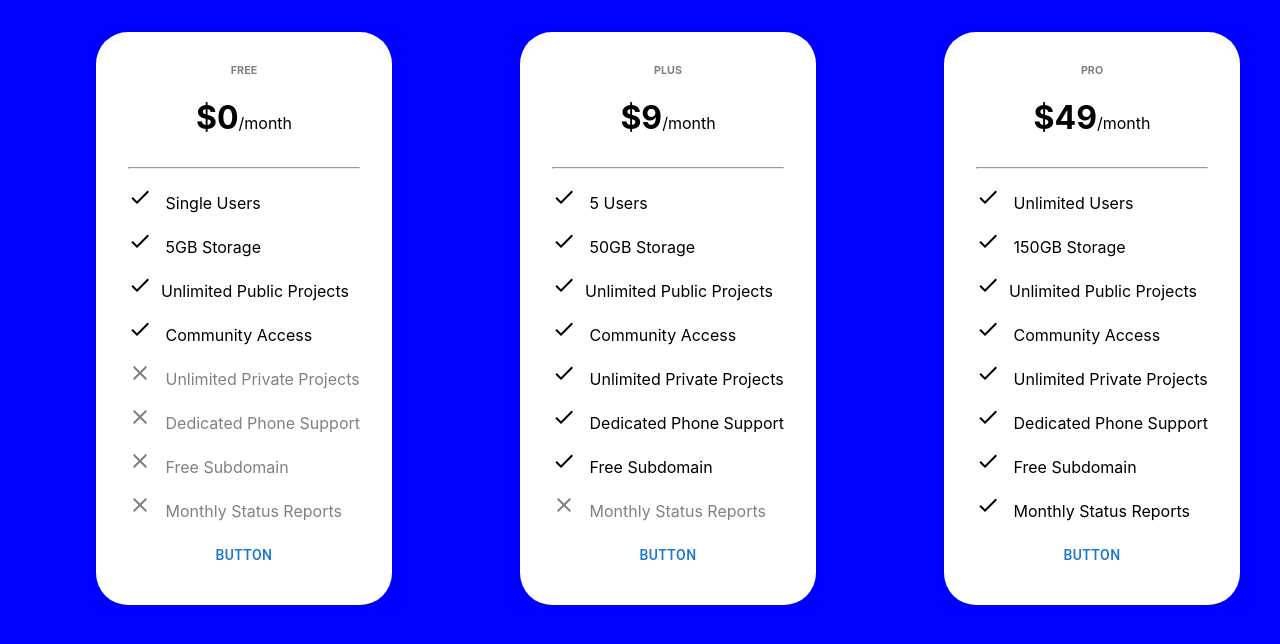
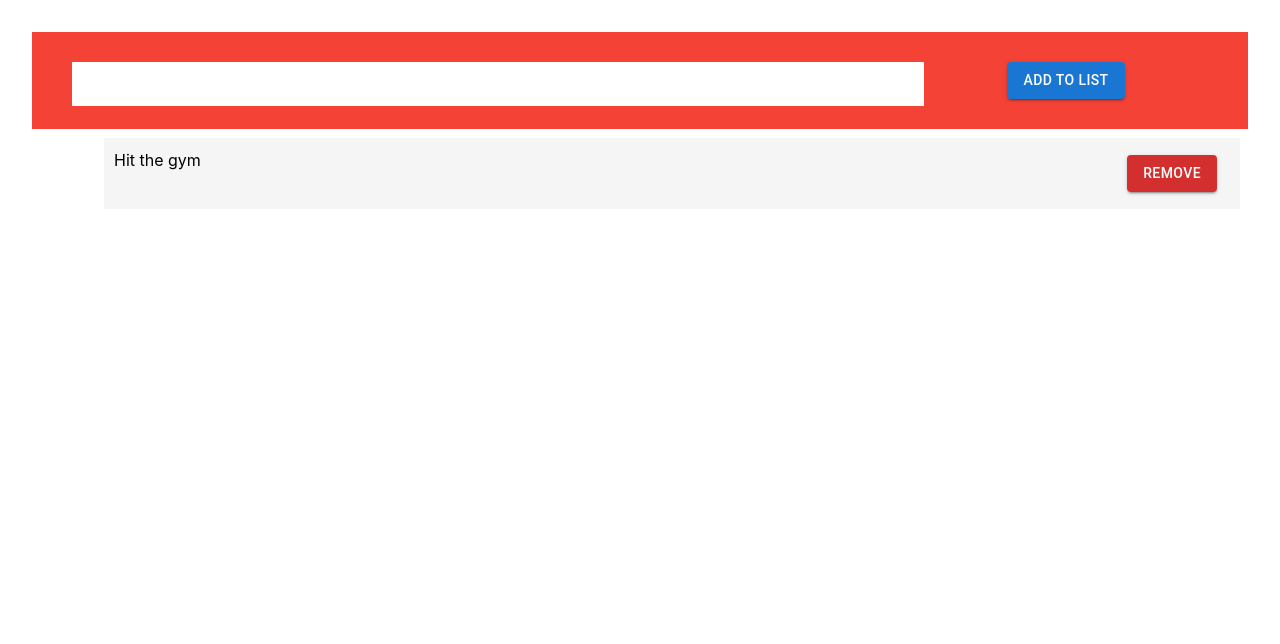
Before and after one commit to BhandariEteshKumar/guvi-hackethon2-frontend, a React (Create React App) app: page / in a window 1280 px wide. Shown: the top 644 px of the page. Built offline with nearby package versions, Linux system fonts and the light colour scheme.

Commit message:
todo list

```diff
--- a/public/index.html
+++ b/public/index.html
@@ -24,6 +24,17 @@
       work correctly both with client-side routing and a non-root public URL.
       Learn how to configure a non-root public URL by running `npm run build`.
     -->
+    <link
+      href="https://cdn.jsdelivr.net/npm/bootstrap@5.1.3/dist/css/bootstrap.min.css"
+      rel="stylesheet"
+      integrity="sha384-1BmE4kWBq78iYhFldvKuhfTAU6auU8tT94WrHftjDbrCEXSU1oBoqyl2QvZ6jIW3"
+      crossorigin="anonymous"
+    />
+    <script
+      src="https://cdn.jsdelivr.net/npm/bootstrap@5.1.3/dist/js/bootstrap.bundle.min.js"
+      integrity="sha384-ka7Sk0Gln4gmtz2MlQnikT1wXgYsOg+OMhuP+IlRH9sENBO0LRn5q+8nbTov4+1p"
+      crossorigin="anonymous"
+    ></script>
     <title>React App</title>
   </head>
   <body>
--- a/src/App.css
+++ /dev/null
@@ -1,38 +0,0 @@
-.App {
-  text-align: center;
-}
-
-.App-logo {
-  height: 40vmin;
-  pointer-events: none;
-}
-
-@media (prefers-reduced-motion: no-preference) {
-  .App-logo {
-    animation: App-logo-spin infinite 20s linear;
-  }
-}
-
-.App-header {
-  background-color: #282c34;
-  min-height: 100vh;
-  display: flex;
-  flex-direction: column;
-  align-items: center;
-  justify-content: center;
-  font-size: calc(10px + 2vmin);
-  color: white;
-}
-
-.App-link {
-  color: #61dafb;
-}
-
-@keyframes App-logo-spin {
-  from {
-    transform: rotate(0deg);
-  }
-  to {
-    transform: rotate(360deg);
-  }
-}
--- a/src/App.js
+++ b/src/App.js
@@ -1,109 +1,37 @@
 import "./index.css";
 import { Button } from "@mui/material";
-import DoneIcon from "@mui/icons-material/Done";
-import CloseIcon from "@mui/icons-material/Close";
+import { useState } from "react";
 
 export default function App() {
-  const free = [true, true, false, false, false, false];
-  const plus = [true, true, true, true, true, false];
-  const pro = [true, true, true, true, true, true];
-  const color = { color: "grey" };
-  const Plan = ({ data }) => {
+  const [inputText, setInputText] = useState("");
+  const [inputArr, setInputArr] = useState(["Hit the gym"]);
+  console.log(inputArr);
+  return (
+    <div className="todo">
+      <input onChange={(e) => setInputText(e.target.value)} />
+      <Button
+        variant="contained"
+        onClick={() => setInputArr([...inputArr, inputText])}
+      >
+        Add to List
+      </Button>
+
+      {inputArr.map((clr) => (
+        <AddColor clr={clr} />
+      ))}
+    </div>
+  );
+  function AddColor({ clr }) {
+    // console.log("func", clr);
     return (
-      <div className="content">
-        <p style={data[0] ? {} : color}>
-          {data[0] ? <DoneIcon /> : <CloseIcon />}
-          &nbsp; Unlimited Public Projects
-        </p>
-        <p style={data[1] ? {} : color}>
-          {data[1] ? <DoneIcon /> : <CloseIcon />} &nbsp; Community Access
-        </p>
-        <p style={data[2] ? {} : color}>
-          {data[2] ? <DoneIcon /> : <CloseIcon />} &nbsp; Unlimited Private
-          Projects
-        </p>
-        <p style={data[3] ? {} : color}>
-          {data[3] ? <DoneIcon /> : <CloseIcon />} &nbsp; Dedicated Phone
-          Support
-        </p>
-        <p style={data[4] ? {} : color}>
-          {data[4] ? <DoneIcon /> : <CloseIcon />} &nbsp; Free Subdomain
-        </p>
-        <p style={data[5] ? {} : color}>
-          {data[5] ? <DoneIcon /> : <CloseIcon />} &nbsp; Monthly Status Reports
-        </p>
-      </div>
-    );
-  };
-  const Card = ({ plan }) => {
-    const styles = { display: "inline-block" };
-
-    return (
-      <div className="card">
-        <div className="head">
-          {plan === "FREE" ? (
-            <div>
-              <h6 className="planshead">{plan}</h6>
-              <h1 style={styles}>$0</h1>/month
-              <hr />
-              <div className="content">
-                <p>
-                  <DoneIcon /> &nbsp; Single Users
-                </p>
-                <p>
-                  <DoneIcon /> &nbsp; 5GB Storage
-                </p>
-              </div>
-            </div>
-          ) : plan === "PLUS" ? (
-            <div>
-              <h6 className="planshead">{plan}</h6>
-              <h1 style={styles}>$9</h1>/month
-              <hr />
-              <div className="content">
-                <p>
-                  <DoneIcon /> &nbsp; 5 Users
-                </p>
-                <p>
-                  <DoneIcon /> &nbsp; 50GB Storage
-                </p>
-              </div>
-            </div>
-          ) : (
-            <div>
-              <h6 className="planshead">{plan}</h6>
-              <h1 style={styles}>$49</h1>/month
-              <hr />
-              <div className="content">
-                <p>
-                  <DoneIcon /> &nbsp; Unlimited Users
-                </p>
-                <p>
-                  <DoneIcon /> &nbsp; 150GB Storage
-                </p>
-              </div>
-            </div>
-          )}
-        </div>
-
-        <div className="plans">
-          <Plan data={plan === "FREE" ? free : plan === "PLUS" ? plus : pro} />
-          <Button>Button</Button>
+      <div className="list">
+        {clr}
+        <div className="btn">
+          <Button variant="contained" color="error">
+            remove
+          </Button>
         </div>
       </div>
     );
-  };
-  return (
-    <div className="app flex">
-      <div className="main">
-        <Card plan="FREE"></Card>
-      </div>
-      <div className="main">
-        <Card plan="PLUS"></Card>
-      </div>
-      <div className="main">
-        <Card plan="PRO"></Card>
-      </div>
-    </div>
-  );
+  }
 }
--- a/src/index.css
+++ b/src/index.css
@@ -5,7 +5,7 @@ body {
     sans-serif;
   -webkit-font-smoothing: antialiased;
   -moz-osx-font-smoothing: grayscale;
-  background-color: blue;
+  margin: 2rem;
 }
 
 code {
@@ -13,33 +13,35 @@ code {
     monospace;
 }
 
-.card {
-  background-color: white;
-  display: inline-block;
-  margin: 2rem;
-  padding: 2rem;
-  border-radius: 2rem;
-  margin-left: 6rem;
+.todo {
+  background-color: #f44336;
+  padding: 30px 40px;
+  color: white;
   text-align: center;
 }
-.main {
-  display: inline-block;
-  transition: 0.2s;
+
+.list {
+  background-color: whitesmoke;
+  margin: 2rem;
+  border: none;
+  border-radius: 0;
+  width: 100%;
+  padding: 10px;
+  float: left;
+  font-size: 16px;
+  color: black;
+  display: flex;
+}
+input {
+  margin: 0;
+  border: none;
+  border-radius: 0;
+  width: 75%;
+  padding: 10px;
+  float: left;
+  font-size: 16px;
 }
 
-.main :hover {
-  transform: scale(1.1);
+.btn {
+  margin-left: auto;
 }
-
-.planshead {
-  color: gray;
-}
-
-h6 {
-  margin: 0;
-  padding: 0;
-}
-
-.content {
-  text-align: left;
-}
```
Also changed, not shown: src/Movie.js (deleted, +0 -37 lines).
